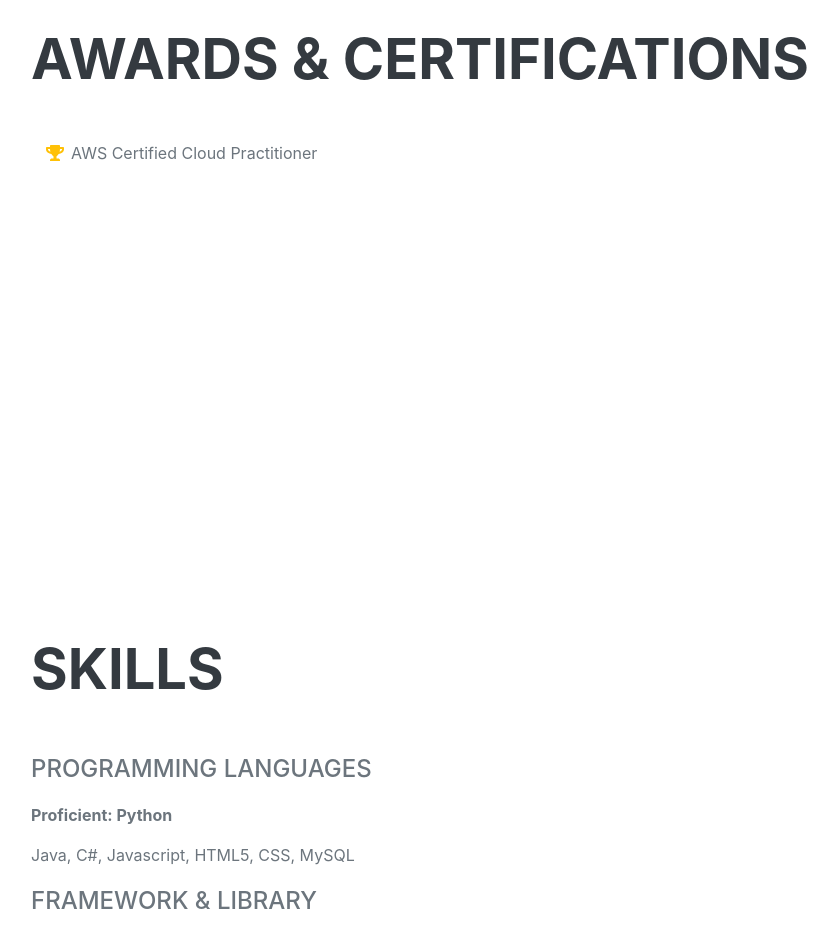
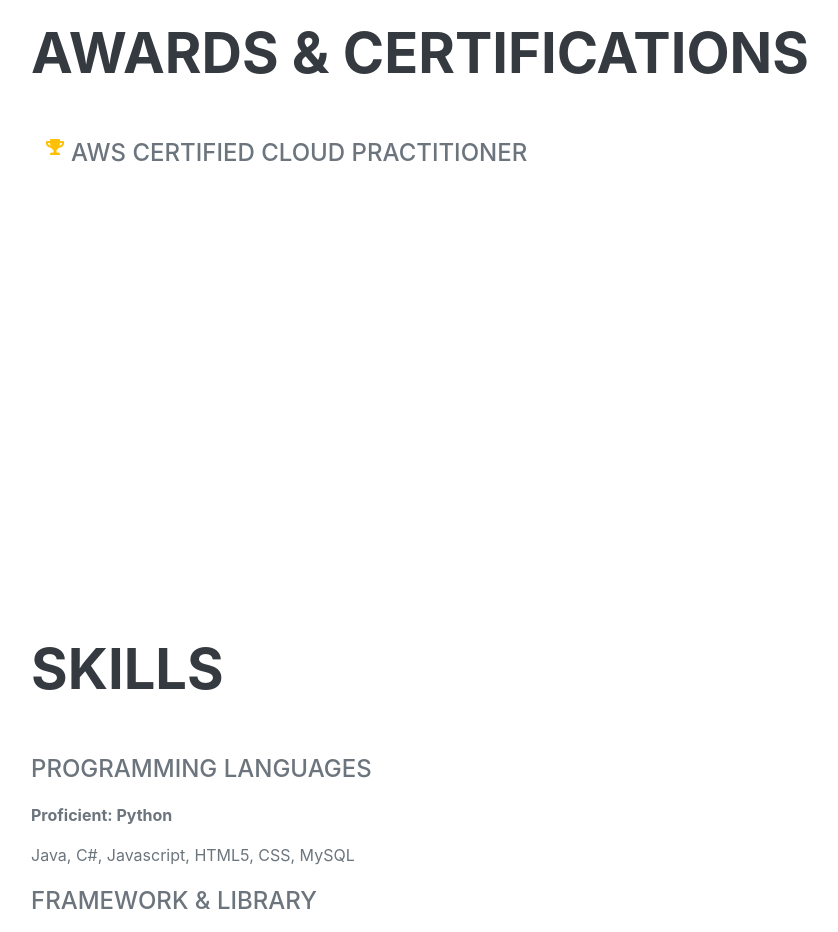
Before and after one commit to barojin/pages, a React (Create React App) app: page / in a window 1280 px wide. Shown: the part 2860-3792 px from the top of the page, without its empty margins (289-1127 px from the left). Built offline with nearby package versions, Linux system fonts and the light colour scheme; a web font is replaced by a local one.

Commit message:
Awards font size changed to bigger

```diff
--- a/src/components/awards.jsx
+++ b/src/components/awards.jsx
@@ -12,7 +12,7 @@
     <ul className="fa-ul mb-0">
       <li>
         <span className="fa-li"><i className="fas fa-trophy text-warning" /></span>
-        AWS Certified Cloud Practitioner
+        <div className="subheading">AWS Certified Cloud Practitioner</div>
       </li>
 {/*
       <li>
```
